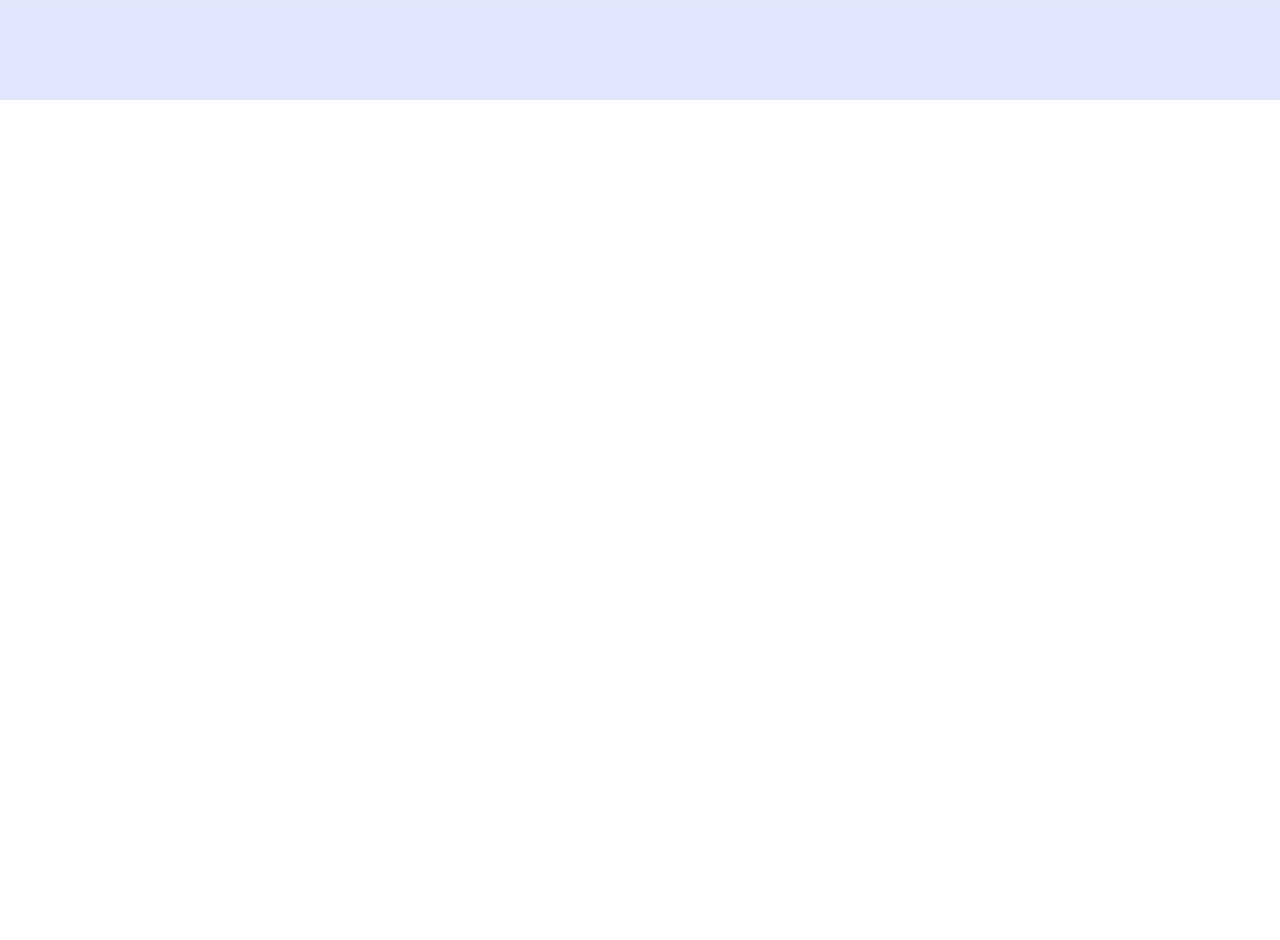
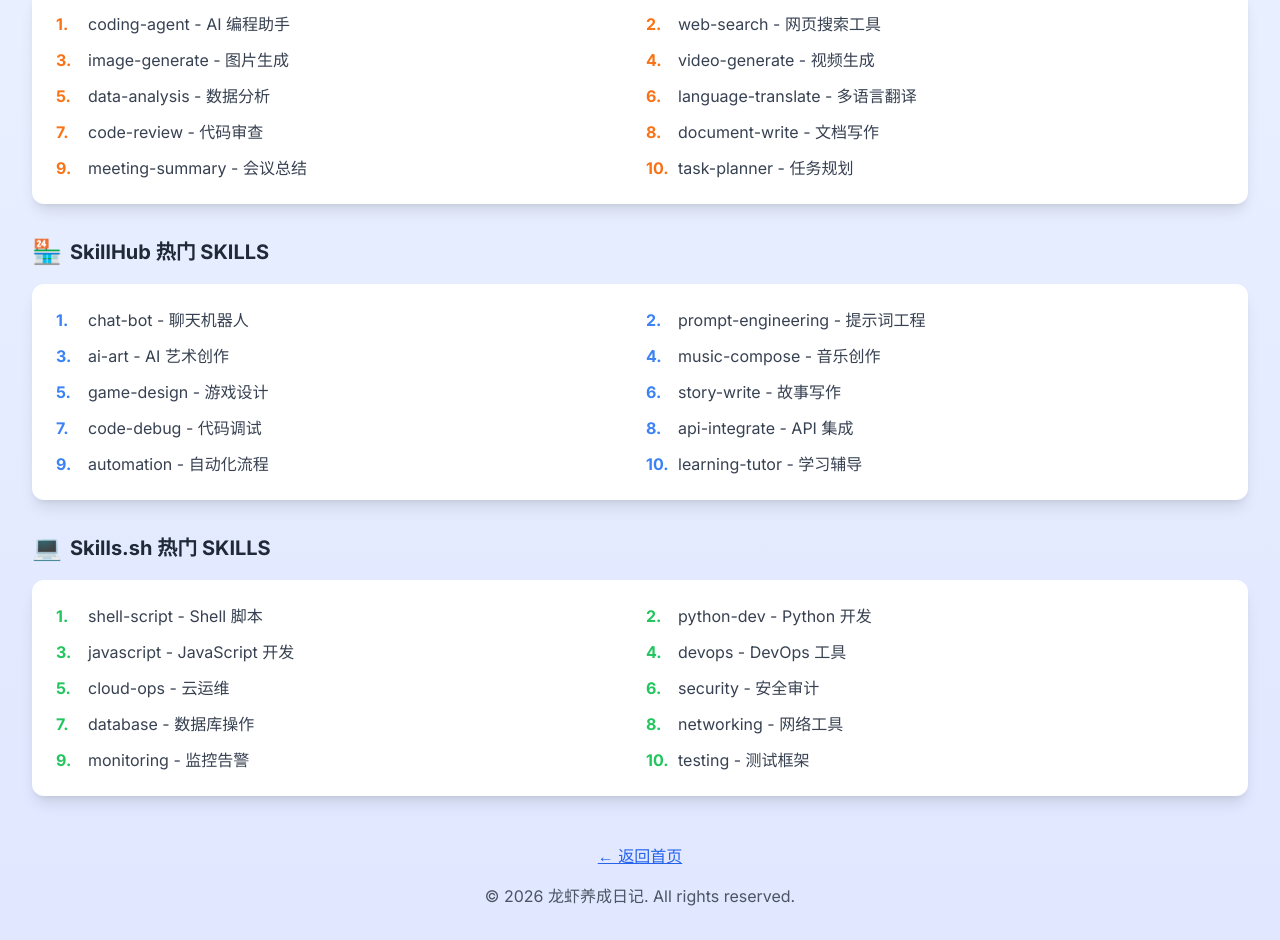
Before and after one commit to huaijw111hz/lobster-diary, a Next.js app: page /skills in a window 1280 px wide. Shown: the part 700-1640 px from the top of the page. Before the commit the page ends 800 px from the top, so only its background shows below. Built offline with nearby package versions, Linux system fonts and the light colour scheme.

Commit message:
从AI工具页面删除Runway和Luma（避免重复）；在SKILLS页面添加3个热度最高商店的Top 10 SKILLS榜单；更新AI工具数量为18个

```diff
--- a/src/app/ai-tools/page.tsx
+++ b/src/app/ai-tools/page.tsx
@@ -90,14 +90,6 @@
     icon: "🎬",
   },
   {
-    name: "Runway",
-    description: "AI 视频创作平台",
-    url: "https://runwayml.com",
-    likes: 17600,
-    color: "from-cyan-500 to-blue-600",
-    icon: "🎥",
-  },
-  {
     name: "Canva AI",
     description: "AI 图形设计工具",
     url: "https://www.canva.com/ai",
@@ -153,14 +145,6 @@
     color: "from-teal-500 to-emerald-600",
     icon: "📑",
   },
-  {
-    name: "Luma AI",
-    description: "AI 3D 视频生成",
-    url: "https://lumalabs.ai",
-    likes: 14200,
-    color: "from-indigo-400 to-purple-500",
-    icon: "🌟",
-  },
 ]
 
 // 按点赞量排序
@@ -178,7 +162,7 @@
             </div>
           </Link>
           <h1 className="text-4xl font-bold text-gray-900 mb-2">🛠️ 热门好用AI工具大全</h1>
-          <p className="text-xl text-gray-600">20个高点赞实用AI工具推荐</p>
+          <p className="text-xl text-gray-600">18个高点赞实用AI工具推荐</p>
         </header>
 
         {/* 工具列表 */}
--- a/src/app/page.tsx
+++ b/src/app/page.tsx
@@ -79,7 +79,7 @@
               <div className="bg-gradient-to-br from-orange-500 to-red-600 rounded-xl p-6 shadow-lg hover:shadow-xl transition-all transform hover:-translate-y-1">
                 <div className="text-4xl mb-4">🛠️</div>
                 <h3 className="text-xl font-bold text-white mb-2">热门好用AI工具大全</h3>
-                <p className="text-orange-100">20个高点赞实用AI工具</p>
+                <p className="text-orange-100">18个高点赞实用AI工具</p>
               </div>
             </Link>
           </div>
--- a/src/app/skills/page.tsx
+++ b/src/app/skills/page.tsx
@@ -89,6 +89,101 @@
           </div>
         </div>
 
+        {/* 热门SKILLS榜单 */}
+        <div className="mb-12">
+          <h2 className="text-2xl font-bold text-gray-900 mb-6 flex items-center gap-3">
+            <span className="text-3xl">🏆</span>
+            热门SKILLS榜单（Top 10）
+          </h2>
+
+          {/* ClawHub Top 10 */}
+          <div className="mb-8">
+            <h3 className="text-xl font-bold text-gray-800 mb-4 flex items-center gap-2">
+              <span className="text-2xl">🦞</span>
+              ClawHub 热门 SKILLS
+            </h3>
+            <div className="bg-white rounded-xl p-6 shadow-lg">
+              <div className="grid grid-cols-1 md:grid-cols-2 gap-3">
+                {[
+                  "coding-agent - AI 编程助手",
+                  "web-search - 网页搜索工具",
+                  "image-generate - 图片生成",
+                  "video-generate - 视频生成",
+                  "data-analysis - 数据分析",
+                  "language-translate - 多语言翻译",
+                  "code-review - 代码审查",
+                  "document-write - 文档写作",
+                  "meeting-summary - 会议总结",
+                  "task-planner - 任务规划",
+                ].map((skill, index) => (
+                  <div key={index} className="flex items-center gap-2 text-gray-700">
+                    <span className="text-orange-500 font-bold w-6">{index + 1}.</span>
+                    <span>{skill}</span>
+                  </div>
+                ))}
+              </div>
+            </div>
+          </div>
+
+          {/* SkillHub Top 10 */}
+          <div className="mb-8">
+            <h3 className="text-xl font-bold text-gray-800 mb-4 flex items-center gap-2">
+              <span className="text-2xl">🏪</span>
+              SkillHub 热门 SKILLS
+            </h3>
+            <div className="bg-white rounded-xl p-6 shadow-lg">
+              <div className="grid grid-cols-1 md:grid-cols-2 gap-3">
+                {[
+                  "chat-bot - 聊天机器人",
+                  "prompt-engineering - 提示词工程",
+                  "ai-art - AI 艺术创作",
+                  "music-compose - 音乐创作",
+                  "game-design - 游戏设计",
+                  "story-write - 故事写作",
+                  "code-debug - 代码调试",
+                  "api-integrate - API 集成",
+                  "automation - 自动化流程",
+                  "learning-tutor - 学习辅导",
+                ].map((skill, index) => (
+                  <div key={index} className="flex items-center gap-2 text-gray-700">
+                    <span className="text-blue-500 font-bold w-6">{index + 1}.</span>
+                    <span>{skill}</span>
+                  </div>
+                ))}
+              </div>
+            </div>
+          </div>
+
+          {/* Skills.sh Top 10 */}
+          <div className="mb-8">
+            <h3 className="text-xl font-bold text-gray-800 mb-4 flex items-center gap-2">
+              <span className="text-2xl">💻</span>
+              Skills.sh 热门 SKILLS
+            </h3>
+            <div className="bg-white rounded-xl p-6 shadow-lg">
+              <div className="grid grid-cols-1 md:grid-cols-2 gap-3">
+                {[
+                  "shell-script - Shell 脚本",
+                  "python-dev - Python 开发",
+                  "javascript - JavaScript 开发",
+                  "devops - DevOps 工具",
+                  "cloud-ops - 云运维",
+                  "security - 安全审计",
+                  "database - 数据库操作",
+                  "networking - 网络工具",
+                  "monitoring - 监控告警",
+                  "testing - 测试框架",
+                ].map((skill, index) => (
+                  <div key={index} className="flex items-center gap-2 text-gray-700">
+                    <span className="text-green-500 font-bold w-6">{index + 1}.</span>
+                    <span>{skill}</span>
+                  </div>
+                ))}
+              </div>
+            </div>
+          </div>
+        </div>
+
         {/* Footer */}
         <footer className="text-center mt-12 text-gray-600">
           <Link href="/" className="text-blue-600 hover:text-blue-800 underline">
```
